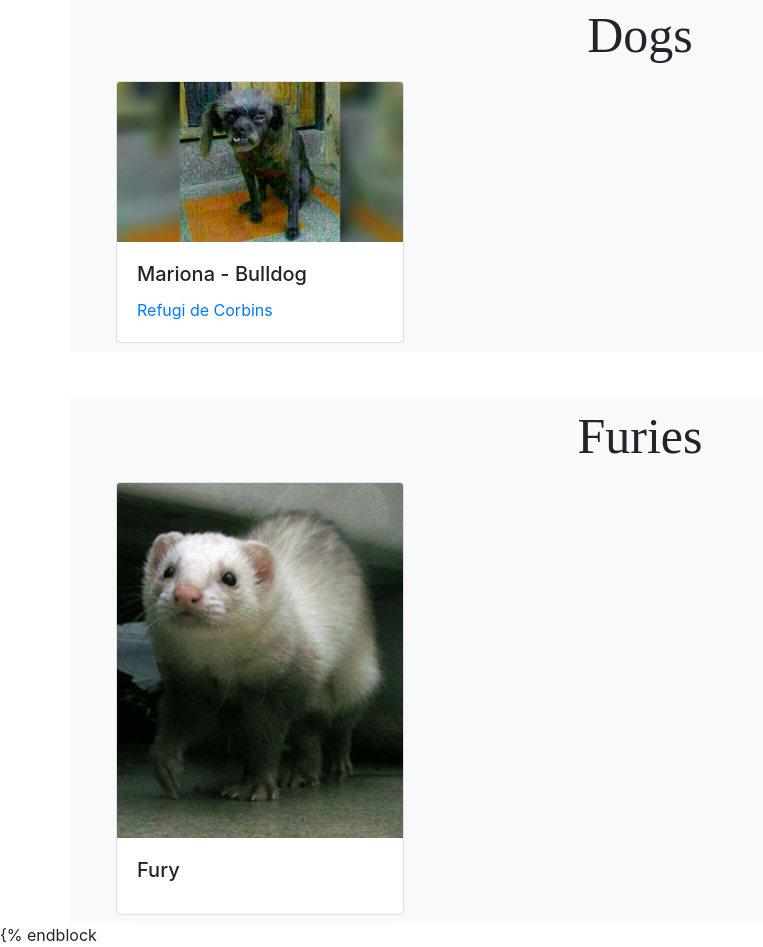
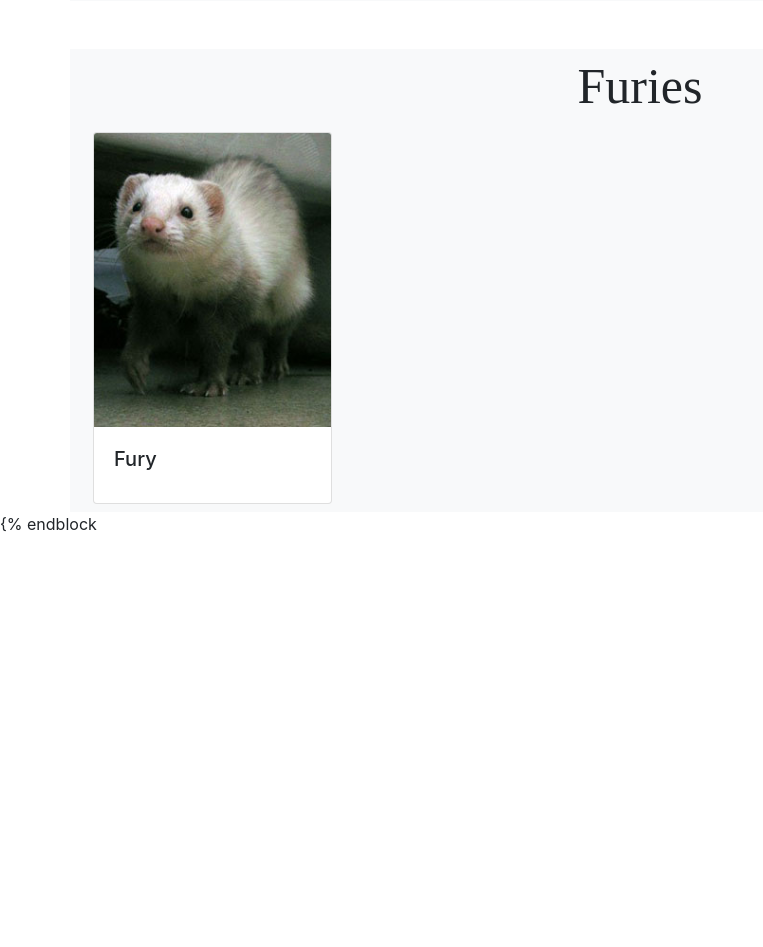
Before and after one commit to isaacte/iShelter, a Django app: page / in a window 1280 px wide. Shown: the part 1134-2081 px from the top of the page, without its empty margins (0-763 px from the left). After the commit the page ends 1666 px from the top, so only its background shows below. Run offline with Django 5.2, Linux system fonts and the light colour scheme; data comes from the database, SQL or seed files in the repository; both versions use the stored data as it was after the commit; some libraries are stand-ins or nearby versions.

Commit message:
small changes added

```diff
--- a/templates/base.html
+++ b/templates/base.html
@@ -7,7 +7,7 @@
     <!-- Add additional CSS in static file -->
     {% load static %}
     <link rel="stylesheet" href="{% static 'bootstrap/css/bootstrap.min.css' %}">
-    <link rel="icon" href="media/pet.png" type="image/x-icon">
+    <link rel="icon" href="media/headpic.png" type="image/x-icon">
 </head>
 <body>
 
--- a/templates/shelter/home.html
+++ b/templates/shelter/home.html
@@ -14,8 +14,8 @@
                 </div>
             <div class="row">
                 {% for cat in cats %}
-                    <div class="col-12 col-md-6 col-xl-4 d-flex justify-content-center" style="cursor: pointer;" onclick="location.href='{% url 'pet_view' pet_id=cat.id %}'">
-                        <div class="card m-2" style="width: 18rem;">
+                    <div class="col-12 col-md-6 col-xl-3 d-flex justify-content-center" style="cursor: pointer;" onclick="location.href='{% url 'pet_view' pet_id=cat.id %}'">
+                        <div class="card m-4" style="width: 18rem;">
                             {% if cat.main_photo %}
                                 <img src="{{ cat.main_photo.photo.url }}" class="card-img-top" alt="{{ cat.name }}">
                             {% endif %}
@@ -34,7 +34,7 @@
             </div>
             <div class="row">
                 {% for dog in dogs %}
-                    <div class="col-12 col-md-4 d-flex justify-content-center" style="cursor: pointer;" onclick="location.href='{% url 'pet_view' pet_id=dog.id %}'">
+                    <div class="col-12 col-md-4 col-xl-3 d-flex justify-content-center" style="cursor: pointer;" onclick="location.href='{% url 'pet_view' pet_id=dog.id %}'">
                         <div class="card m-2" style="width: 18rem;">
                             {% if dog.main_photo %}
                                 <img src="{{ dog.main_photo.photo.url }}" class="card-img-top" alt="{{ dog.name }}">
@@ -55,7 +55,7 @@
             </div>
             <div class="row">
                 {% for fury in furies %}
-                    <div class="col-12 col-md-4 d-flex justify-content-center" style="cursor: pointer;" onclick="location.href='{% url 'pet_view' pet_id=fury.id %}'">
+                    <div class="col-12 col-md-4 col-xl-3 d-flex justify-content-center" style="cursor: pointer;" onclick="location.href='{% url 'pet_view' pet_id=fury.id %}'">
                         <div class="card m-2" style="width: 18rem;">
                             {% if fury.main_photo %}
                                 <img src="{{ fury.main_photo.photo.url }}" class="card-img-top" alt="{{ fury.name }}">
```
Also changed, not shown: db.sqlite3, media/headpic.png (added), 2 other files.
